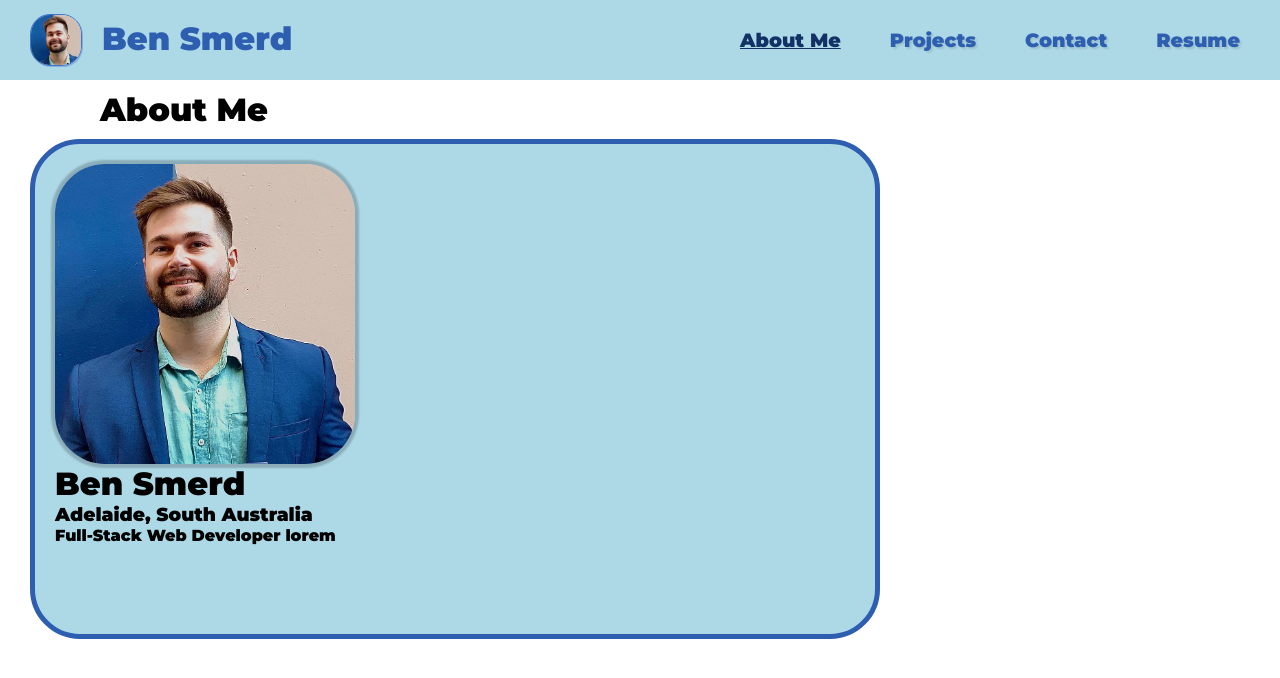
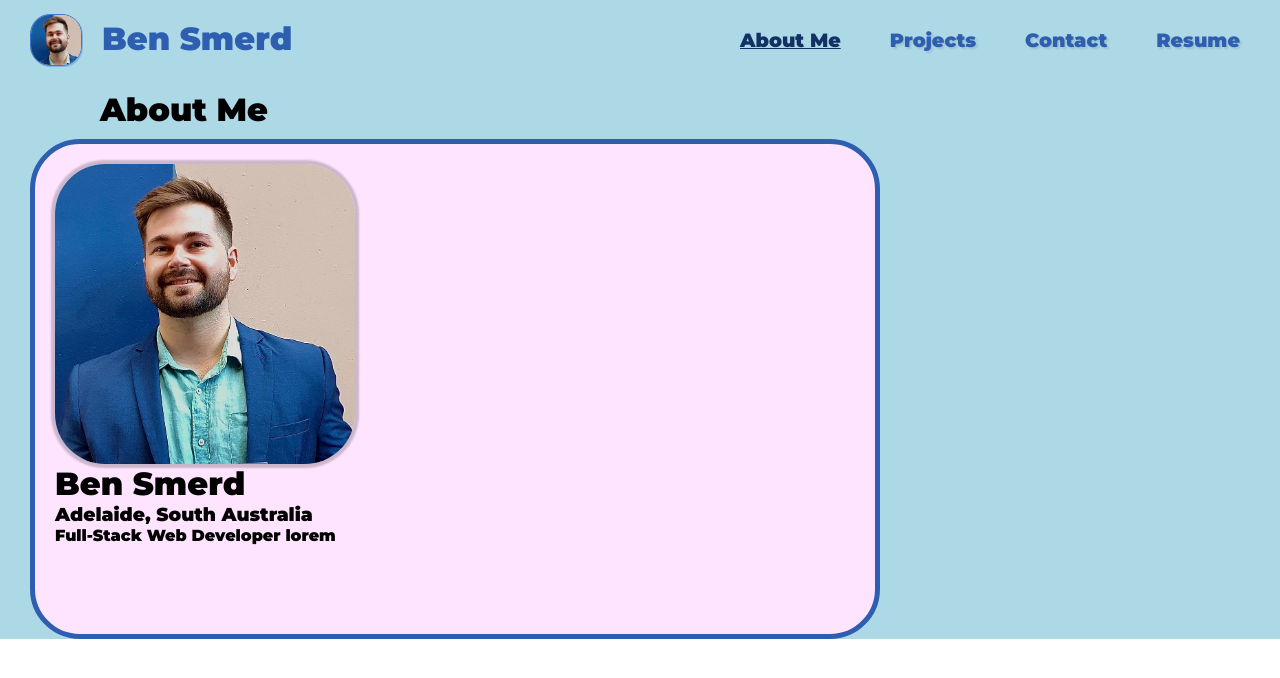
Before and after one commit to TheBigBookMan/Ben-Smerd-Portfolio, a React (Create React App) app: page / in a window 1280 px wide. Shown: the top 678 px of the page. Built offline with nearby package versions, Linux system fonts and the light colour scheme.

Commit message:
adjusted color scheme

```diff
--- a/src/components/Main.js
+++ b/src/components/Main.js
@@ -9,10 +9,16 @@ import Projects from "../pages/Projects";
 // Don't know how to do resume because it's an onClick download
 // import Resume from '../pages/Resume';
 
+const mainStyle = {
+  main: {
+    backgroundColor: "lightblue",
+  },
+};
+
 const Main = () => {
   const component = <AboutMe />;
 
-  return <main>{component}</main>;
+  return <main style={mainStyle.main}>{component}</main>;
 };
 
 export default Main;
--- a/src/pages/AboutMe.js
+++ b/src/pages/AboutMe.js
@@ -25,7 +25,7 @@ const aboutMeStyles = {
     border: "solid rgb(46, 94, 176) 5px",
     borderRadius: "50px",
     padding: "20px",
-    backgroundColor: "lightblue",
+    backgroundColor: "#fee4ff",
     marginLeft: "30px",
   },
   img: {
```
